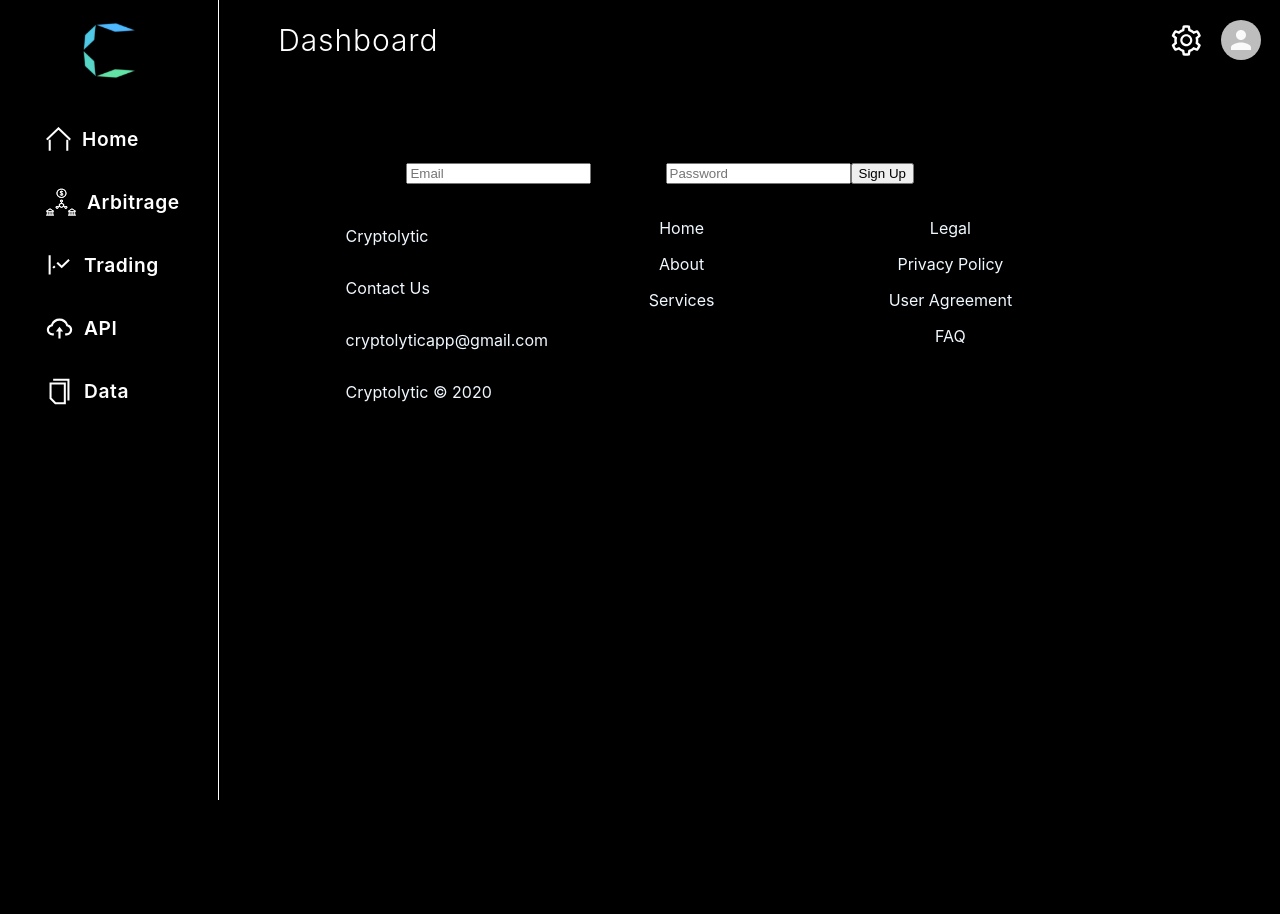
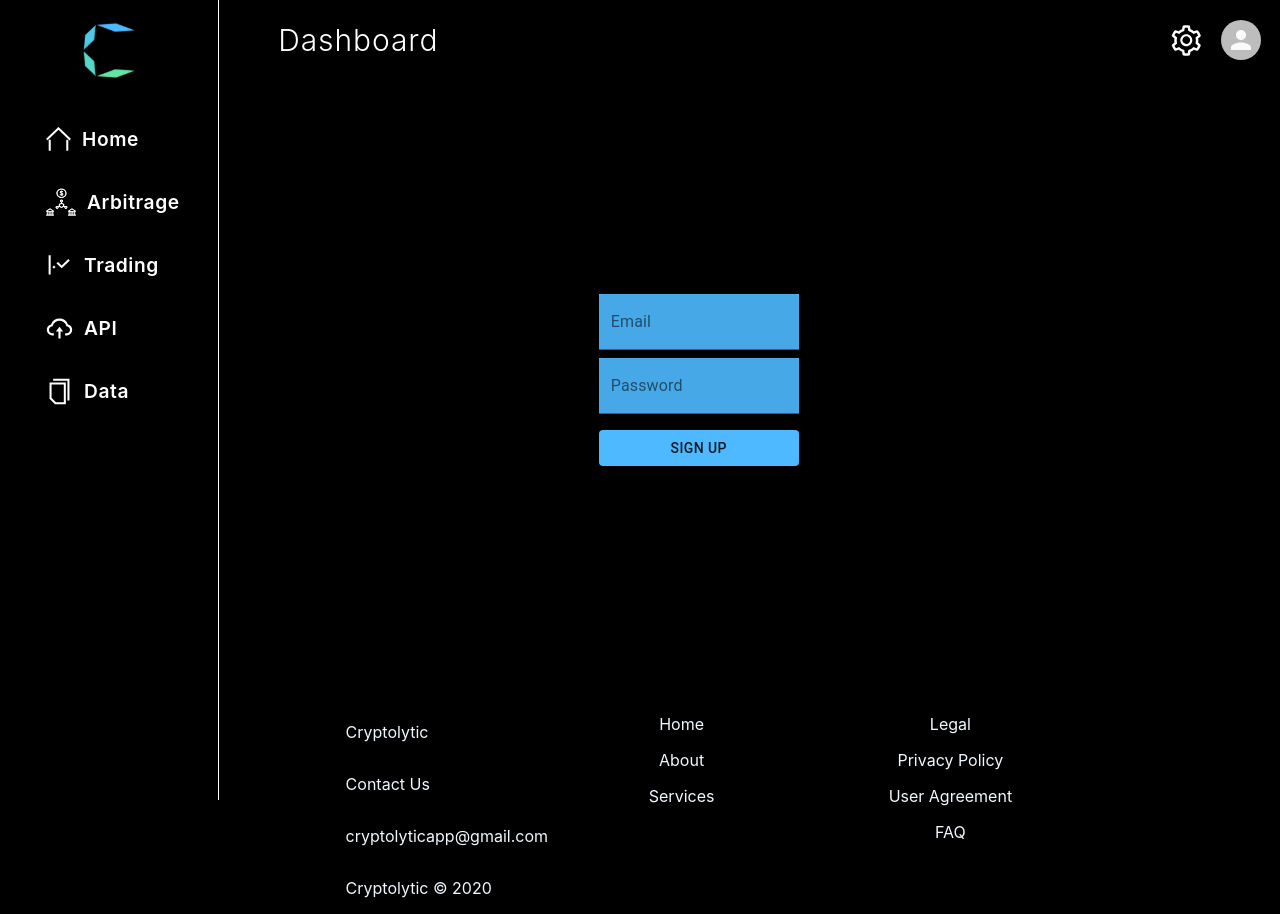
Before and after one commit to BloomTech-Labs/cryptolytic-fe, a React (Create React App) app: page /signup in a window 1280 px wide. Before the commit the page ends 800 px from the top, so only its background shows below. Built offline with nearby package versions, Linux system fonts and the light colour scheme; no server answers.

Commit message:
setting the sign up

```diff
--- a/package.json
+++ b/package.json
@@ -3,7 +3,7 @@
   "version": "0.1.0",
   "private": true,
   "dependencies": {
-    "@material-ui/core": "^4.8.0",
+    "@material-ui/core": "^4.8.3",
     "@testing-library/jest-dom": "^4.2.4",
     "@testing-library/react": "^9.4.0",
     "@testing-library/user-event": "^7.1.2",
@@ -12,6 +12,7 @@
     "firebase": "^7.7.0",
     "react": "^16.12.0",
     "react-dom": "^16.12.0",
+    "react-firebase": "^2.2.8",
     "react-router": "^5.1.2",
     "react-router-dom": "^5.1.2",
     "react-scripts": "3.3.0"
--- a/src/App.js
+++ b/src/App.js
@@ -30,8 +30,8 @@
           </Route>
           <AuthProvider>
             <PrivateRoute exact path="/" component={Home} />
-            <Route path="/login" component={Login} />
-            <Route path="/signup" component={SignUp} />
+            <Route exact path="/login" component={Login} />
+            <Route exact path="/signup" component={SignUp} />
           </AuthProvider>
         </Switch>
       </div>
--- a/src/Components/Registeration/SignUp.js
+++ b/src/Components/Registeration/SignUp.js
@@ -1,8 +1,36 @@
 import React, { useCallback } from "react";
 import { withRouter } from "react-router";
 import app from "./base";
+import { makeStyles } from '@material-ui/core/styles';
+import TextField from '@material-ui/core/TextField';
+import Button from '@material-ui/core/Button';
+
 
 const SignUp = ({ history }) => {
+
+
+
+
+  const useStyles = makeStyles(theme => ({
+
+    root: {
+      '& > *': {
+        margin: theme.spacing(1),
+        width: 200,
+        backgroundColor: "#4EB9FF",
+      },
+      color: "#4EB9FF",
+
+    },
+  }));
+
+
+
+  const classes = useStyles();
+
+
+
+
   const handleSignUp = useCallback(async event => {
     event.preventDefault();
     const { email, password } = event.target.elements;
@@ -17,18 +45,18 @@
   }, [history]);
 
   return (
-    <div>
+    <div className="signupForm">
       <h1>Sign up</h1>
-      <form onSubmit={handleSignUp}>
-        <label>
-          Email
-          <input name="email" type="email" placeholder="Email" />
-        </label>
-        <label>
-          Password
-          <input name="password" type="password" placeholder="Password" />
-        </label>
-        <button type="submit">Sign Up</button>
+      <form className={classes.root} onSubmit={handleSignUp}>
+       <div className="emailField">
+          <TextField name="email" label="Email" type="email"  variant="filled"  />
+        </div>
+           <div className="passField">
+          <TextField name="password" label="Password" type="password"  variant="filled" />
+        </div>
+
+        <Button variant="contained" color="blue" type="submit">Sign Up</Button>
+
       </form>
     </div>
   );
--- a/src/index.css
+++ b/src/index.css
@@ -21,3 +21,12 @@
   width: 20px;
     height: 20px;
 }
+
+.signupForm {
+  display: flex;
+    justify-content: center;
+    flex-direction: row;
+    height: 600px;
+    align-items: center;
+
+}
```
Also changed, not shown: src/Components/Registeration/Login.js (+6 -1 lines), 1 other file (tests, documents, lock files or other folders).
